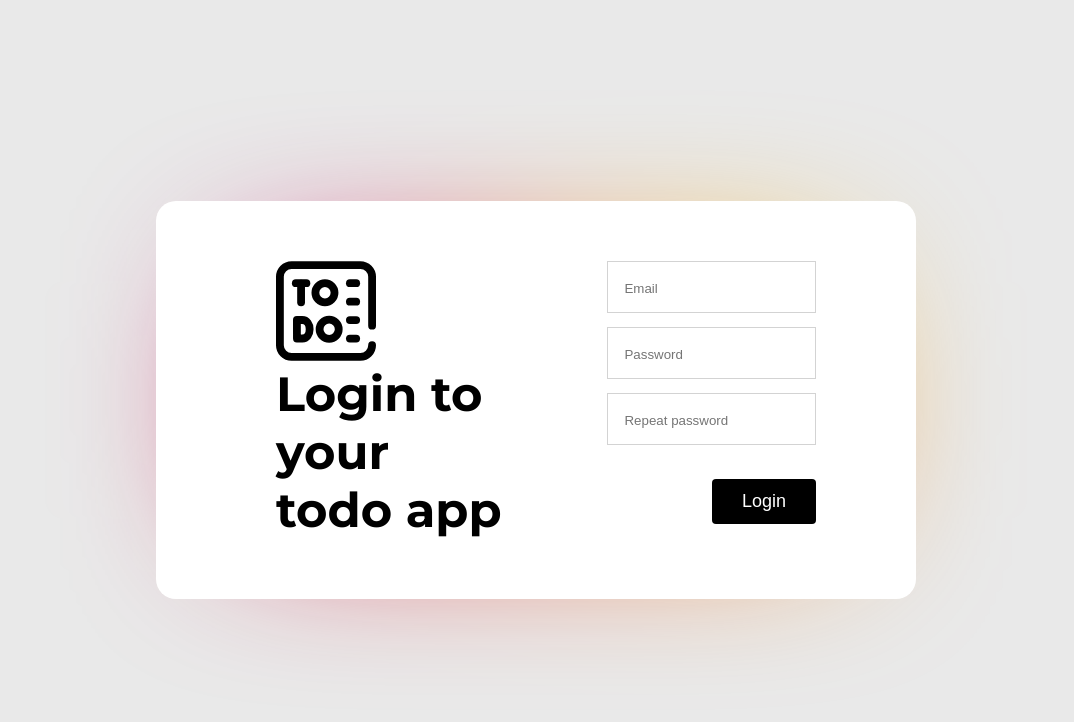
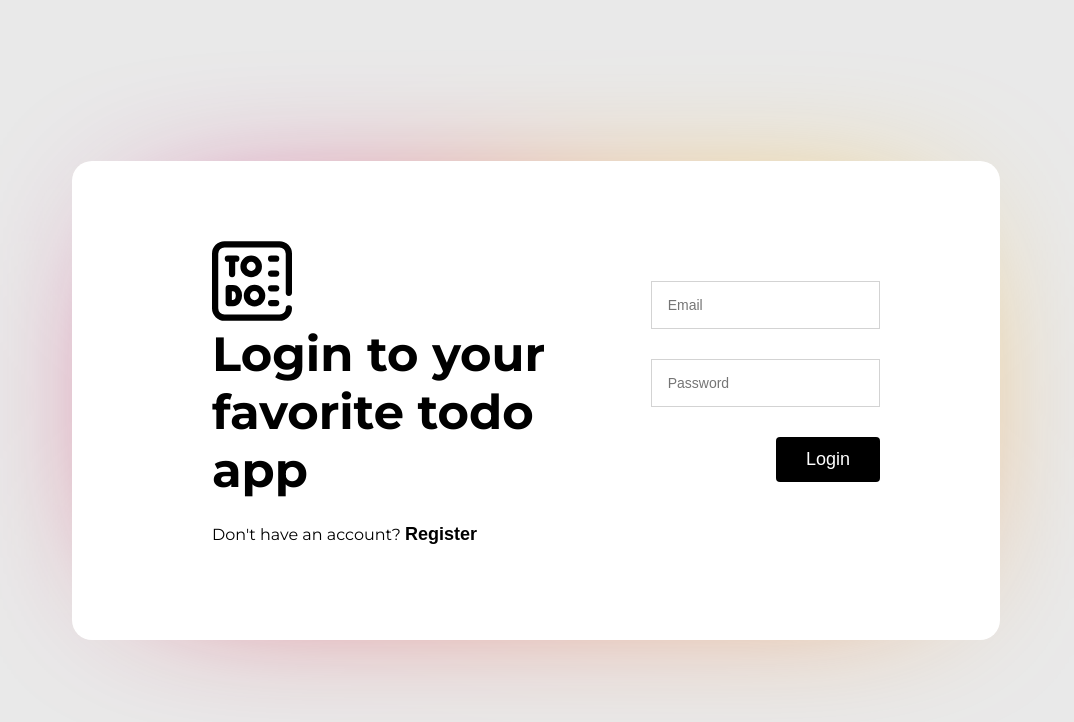
Before and after one commit to AbdullahQadry/CRUD-Todo-app, a SvelteKit app: page / in a window 1280 px wide. Shown: the top 722 px of the page, without its empty margins (104-1178 px from the left). Built offline with nearby package versions, Linux system fonts and the light colour scheme; a web font is replaced by a local one.

Commit message:
Authentication form logic added

```diff
--- a/src/app.html
+++ b/src/app.html
@@ -25,6 +25,12 @@
 					font-family: 'Montserrat', sans-serif;
 				}
 
+				*{
+
+					transition: 0.3s;
+				}
+
+
 
 	</style>
 
--- a/src/components/authinticate.svelte
+++ b/src/components/authinticate.svelte
@@ -1,8 +1,23 @@
 <script>
 
-    let email = '';
-    let password = '';
-    let repassword = '';
+    let email = "";
+    let password = "";
+    let repassword = "";
+    let error = false;
+    let register = false;
+
+    function VerfiyAuth() {
+
+        if (!email || !password || (register && !repassword)) {
+            error = true;
+            return;
+        }
+    }
+
+    function registerswitch() {
+        register = !register;
+    }
+
 
 </script>
 
@@ -10,7 +25,7 @@
     <form class="box" action="">
         <div class="box"></div>
         <div>
-            <svg width=100px height=100px version="1.1" id="Layer_1" xmlns="http://www.w3.org/2000/svg" xmlns:xlink="http://www.w3.org/1999/xlink" x="0px" y="0px" viewBox="0 0 512 512" style="enable-background:new 0 0 512 512;" xml:space="preserve">
+            <svg width=80px height=80px version="1.1" id="Layer_1" xmlns="http://www.w3.org/2000/svg" xmlns:xlink="http://www.w3.org/1999/xlink" x="0px" y="0px" viewBox="0 0 512 512" style="enable-background:new 0 0 512 512;" xml:space="preserve">
             <g>
                 <g>
                     <path style="fill:none;stroke:#000000;stroke-width:40;stroke-linecap:round;stroke-linejoin:round;stroke-miterlimit:10;" d="&#10;&#9;&#9;&#9;M492,331.277V80.919c0-33.137-26.863-60-60-60H80c-33.137,0-60,26.863-60,60v350.163c0,33.137,26.863,60,60,60h352&#10;&#9;&#9;&#9;c33.071,0,59.889-26.758,59.995-59.804"/>
@@ -34,9 +49,36 @@
                 </g></g><g></g><g></g><g></g><g></g><g></g><g></g><g></g><g></g><g></g><g></g><g></g> <g></g><g></g><g></g><g></g>
             </svg>
 
-        <h1>Login to your<br>todo app</h1>
+        <h1>
+        {#if register}
+            <span>
+                Register to your<br>favorite todo app
+            </span>
+        {:else}
+            <span>
+                Login to your<br>favorite todo app
+            </span>
+        {/if}
+    </h1>
+     <div class="otherway">
+        {#if register}
+            <div>
+                <p style="display:inline-block">Already have an account?</p>
+                <button class="switcher" on:click={registerswitch} on:keydown={() => {}}>Login</button>
+            </div>
+        {:else}
+            <div>
+                <p style="display:inline-block">Don't have an account?</p>
+                <button class="switcher" on:click={registerswitch} on:keydown={() => {}}>Register</button>
+            </div>
+        {/if}
+    </div>
     </div>
 <div class="formcontent">
+
+    {#if error}
+    <p class="error">The information you entered is incorrect!</p>
+    {/if}
 
     <label>
     <input bind:value={email} type="email" placeholder="Email" />
@@ -46,9 +88,12 @@
     <input bind:value={password} type="password" placeholder="Password" />
     </label>
 
+    {#if register}
     <label>
     <input bind:value={repassword} type="password" placeholder="Repeat password" />
     </label>
+    {/if}
+
     <button type="button"> Login </button>
 
 </div>
@@ -86,12 +131,12 @@ form {
     text-align: left;
     gap: 60px;
     gap: 60px;
-    width: 50%;
+    width: 60%;
     height: auto;
     height: auto;
     background-color: white;
     border-radius: 10px;
-    padding: 60px;
+    padding: 80px 80px;
 }
 
 .formcontent {
@@ -100,10 +145,11 @@ form {
     flex-direction: column;
     justify-content: left;
     align-items:flex-end;
-    gap: 14px;
-    width: 40%;
+    gap: 30px;
+    width: 34%;
     height: 100%;
     margin-right: 40px;
+    margin-top: 40px;
 }
 
 form label {
@@ -111,17 +157,30 @@ form label {
     box-sizing: border-box;
     width: 100%;
     padding: 14px;
-    font-size: 18px;
+    font-size: 14px;
     border-width: 20px;
     border: solid 1px rgb(211, 211, 211);
     margin: 0;
 
 }
 
-form input{
-    width: inherit;
-    border: none;
+form input {
+        border: none;
+        background: transparent;
+        width: inherit;
+        border: none;
+        font-size: inherit;
+        font-weight: 600;
 }
+    form input:focus {
+        border: none;
+        outline: none;
+    }
+
+    form input::placeholder {
+        font-weight: 400;
+    }
+
 form h1{
     text-align: left;
     margin: 0;
@@ -135,7 +194,6 @@ form button{
     font-size: 18px;
     padding: 12px 30px;
     border-radius: 4px;
-    margin-top: 20px;
     margin-left: auto;
     cursor: pointer;
     transition: 0.4s;
@@ -143,6 +201,38 @@ form button{
     form button:hover {
         border-radius: 16px;
     }
+
+.error {
+    color: rgb(255, 81, 81);
+    font-size: 14px;
+    font-weight: 600;
+    margin: 0;
+    padding: 0;
+    margin-right: auto;
+}
+
+
+.otherway {
+    display: flex;
+    flex-direction: column;
+    justify-content: left;
+    align-items: flex-start;
+    gap: 20px;
+    width: 100%;
+    height: auto;
+    margin-top: 10px;
+}
+.switcher{
+    color: black;
+    background: transparent;
+    border: none;
+    font-size: 18px;
+    font-weight: 600;
+    padding: 0;
+    cursor: pointer;
+    transition: 0.4s;
+}
+
 .box {
   position: relative;
   transform-style: preserve-3d;
```
